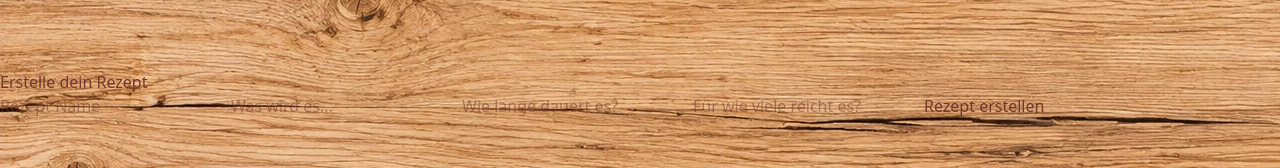
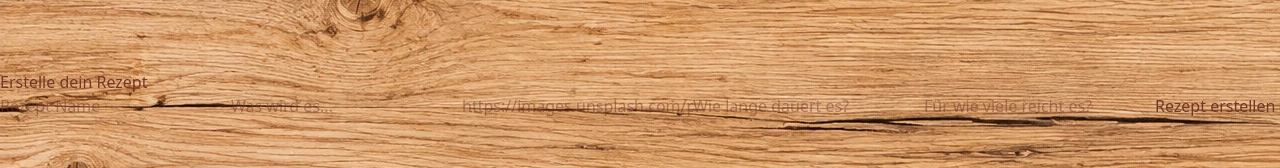
Before and after one commit to Firewalldefender/recipe-book, a Next.js app: page /createrecipe in a window 1280 px wide. Shown: the part 328-496 px from the top of the page. Built offline with nearby package versions, Linux system fonts and the light colour scheme; no server answers.

Commit message:
createRecipe-image

```diff
--- /dev/null
+++ b/components/createForm.tsx
@@ -0,0 +1,47 @@
+"use client";
+
+import { useActionState } from "react";
+import { createRecipe } from "../utils/recipe";
+
+//1:00:00 in Renkes video
+
+export const CreateRecipe = () => {
+  const [state, formAction, isPending] = useActionState(createRecipe, {
+    error: null,
+    success: false,
+  });
+
+  return (
+    <div>
+      <h2>Erstelle dein Rezept</h2>
+      <form action={formAction}>
+        <input name="title" placeholder="Rezept Name" required />
+        <input name="category" placeholder="Was wird es..." required />
+        <input
+          name="image"
+          type="url"
+          placeholder="https://images.unsplash.com/photo-"
+        />
+        <input
+          name="duration"
+          type="number"
+          placeholder="Wie lange dauert es?"
+          required
+        />
+        <input
+          name="servings"
+          type="number"
+          placeholder="Für wie viele reicht es?"
+          required
+        />
+        {state.error && <p className="text-red-500">{state.error}</p>}
+        {state.success && <p className="text-green-500">{state.message}</p>}
+        <button disabled={isPending}>
+          {isPending ? "Erstellen..." : "Rezept erstellen"}
+        </button>
+      </form>
+    </div>
+  );
+};
+
+export default CreateRecipe;
--- a/src/app/createrecipe/page.tsx
+++ b/src/app/createrecipe/page.tsx
@@ -1,45 +1,13 @@
 "use client";
 
-import { error } from "console";
-import { useActionState } from "react";
-import { success } from "zod";
-import { createRecipe } from "../../../utils/recipe";
+import CreateRecipe from "../../../components/createForm";
 
-//1:00:00 in Renkes video
-
-export const CreateRecipe = () => {
-  const [state, formAction, isPending] = useActionState(createRecipe, {
-    error: null,
-    success: false,
-  });
-
+export const CreateRecipePage = () => {
   return (
-    <div>
-      <h2>Erstelle dein Rezept</h2>
-      <form action={formAction}>
-        <input name="title" placeholder="Rezept Name" required />
-        <input name="category" placeholder="Was wird es..." required />
-        <input
-          name="duration"
-          type="number"
-          placeholder="Wie lange dauert es?"
-          required
-        />
-        <input
-          name="servings"
-          type="number"
-          placeholder="Für wie viele reicht es?"
-          required
-        />
-        {state.error && <p className="text-red-500">{state.error}</p>}
-        {state.success && <p className="text-green-500">{state.message}</p>}
-        <button disabled={isPending}>
-          {" "}
-          {isPending ? "Erstellen..." : "Rezept erstellen"}
-        </button>
-      </form>
-    </div>
+    <main>
+      <CreateRecipe />
+    </main>
   );
 };
 
-export default CreateRecipe;
+export default CreateRecipePage;
--- a/utils/recipe.ts
+++ b/utils/recipe.ts
@@ -22,6 +22,7 @@ const RecipeSchema = z.object({
 const RecipeFormSchema = z.object({
   title: z.string().trim().min(1),
   category: z.string().trim().min(1),
+  image: z.httpUrl().optional(),
   duration: z.coerce.number().int().positive(),
   servings: z.coerce.number().int().positive(),
 });
@@ -54,9 +55,9 @@ const createRecipe = async (
     return { error: "Bitte alle Felder ausfüllen" };
   }
 
-  const { title, category, duration, servings } = result.data;
+  const { title, category, duration, servings, image } = result.data;
 
-  await sql`INSERT INTO recipes (title, category, duration, servings) VALUES (${title}, ${category}, ${duration}, ${servings})`;
+  await sql`INSERT INTO recipes (title, category, duration, servings, image) VALUES (${title}, ${category}, ${duration}, ${servings}, ${image})`;
 
   revalidatePath("/");
 
```
